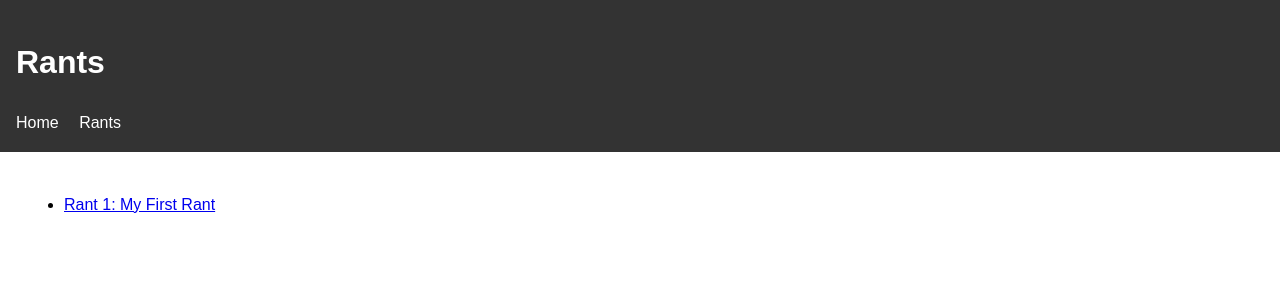
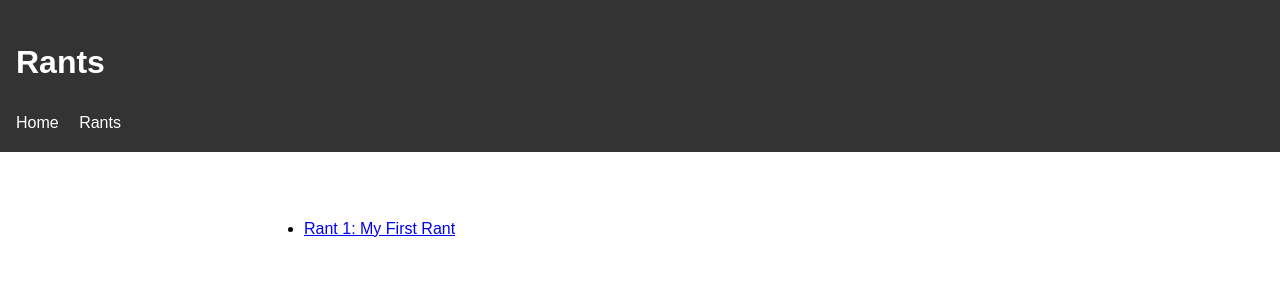
Before and after one commit to jaykopp/jaykopp.no, a plain HTML site: page pages/index.html in a window 1280 px wide. Drawn offline with Linux system fonts and the light colour scheme.

Commit message:
Centering

```diff
--- a/assets/style.css
+++ b/assets/style.css
@@ -36,3 +36,9 @@ main {
     height: auto;
     border-radius: 8px;
 }
+
+.container {
+    max-width: 800px;
+    margin: 0 auto;
+    padding: 1.5rem;
+}
--- a/pages/index.html
+++ b/pages/index.html
@@ -15,10 +15,12 @@
         </nav>
     </header>
 
-    <main>
-        <ul>
-            <li><a href="rant-1.html">Rant 1: My First Rant</a></li>
-        </ul>
-    </main>
+    <div class="container">
+        <main>
+            <ul>
+                <li><a href="rant-1.html">Rant 1: My First Rant</a></li>
+            </ul>
+        </main>
+    </div>
 </body>
 </html>
```
Also changed, not shown: index.html (+2 -0 lines), pages/rant-1.html (+2 -0 lines).
